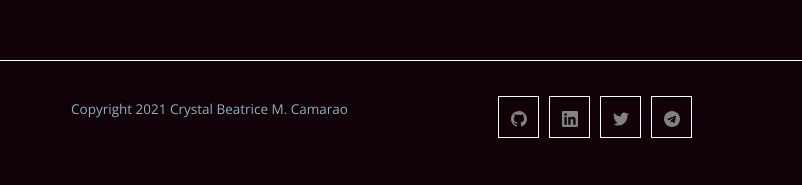
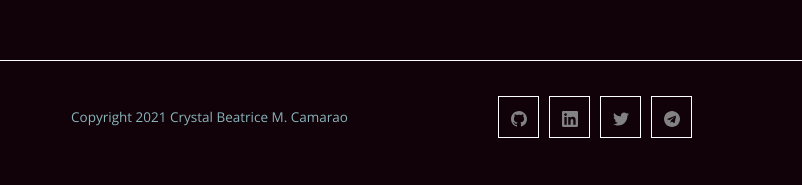
Before and after one commit to crystalcamarao/crystalcamarao.github.io, a Jekyll site: the page built from privacy-policy.markdown, in a window 1280 px wide. Shown: the part 4438-4623 px from the top of the page, without its empty margins (238-1040 px from the left). Built offline with Jekyll 4.4.1, drawn with Linux system fonts in a browser that asks for light colours; our own code applies the rules of GitHub Pages for plain Markdown files.

Commit message:
Update custom-styles.scss

```diff
--- a/_sass/minima/custom-styles.scss
+++ b/_sass/minima/custom-styles.scss
@@ -65,7 +65,9 @@ appearance: none;
 {
     text-align: center;
     font-size: $base-font-size*0.75;
-    padding: $spacing-unit/4;
+   position: relative;
+  top: 50%;
+  transform: translateY(-50%);
 }
 .hero
 {
```
